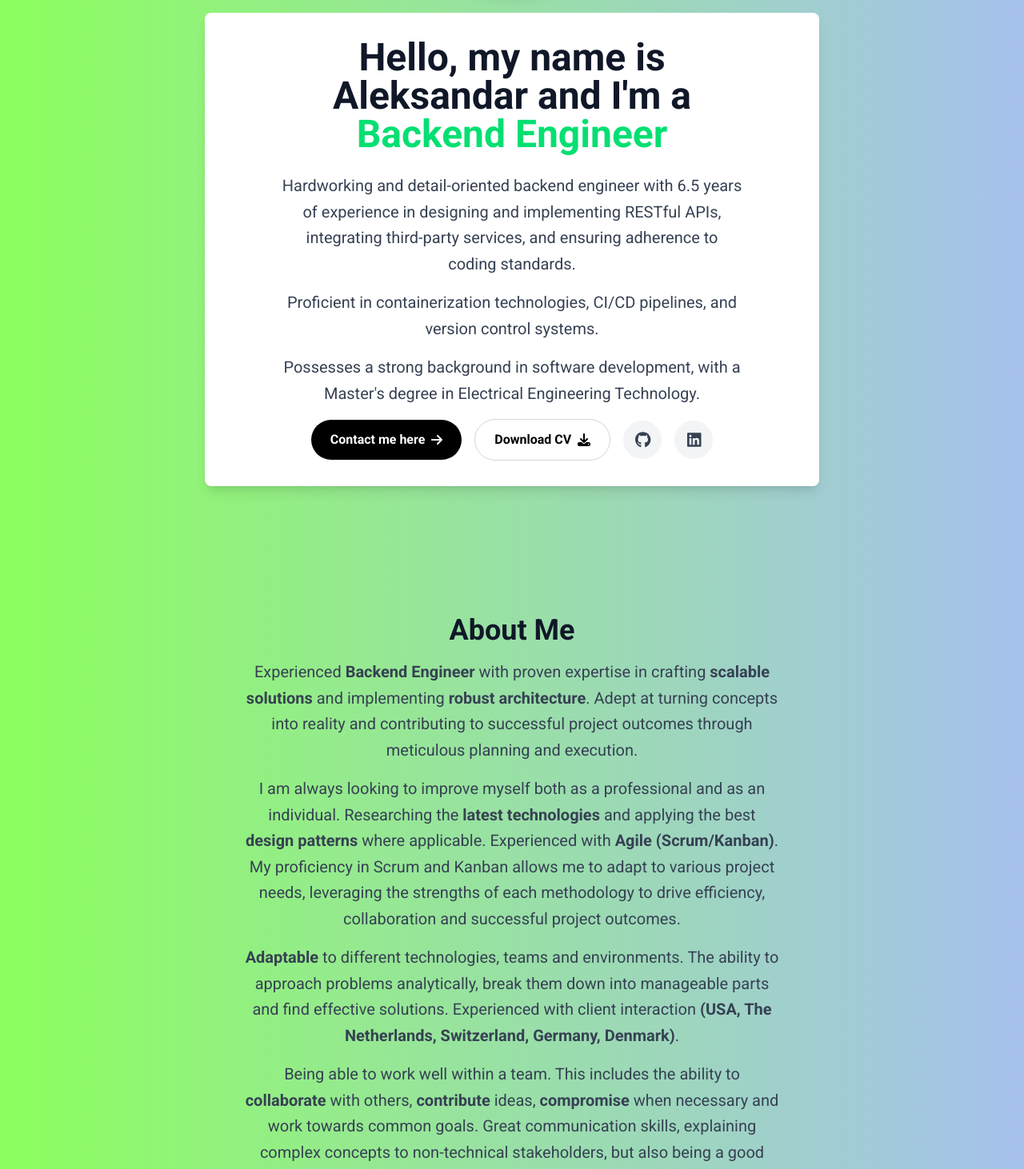
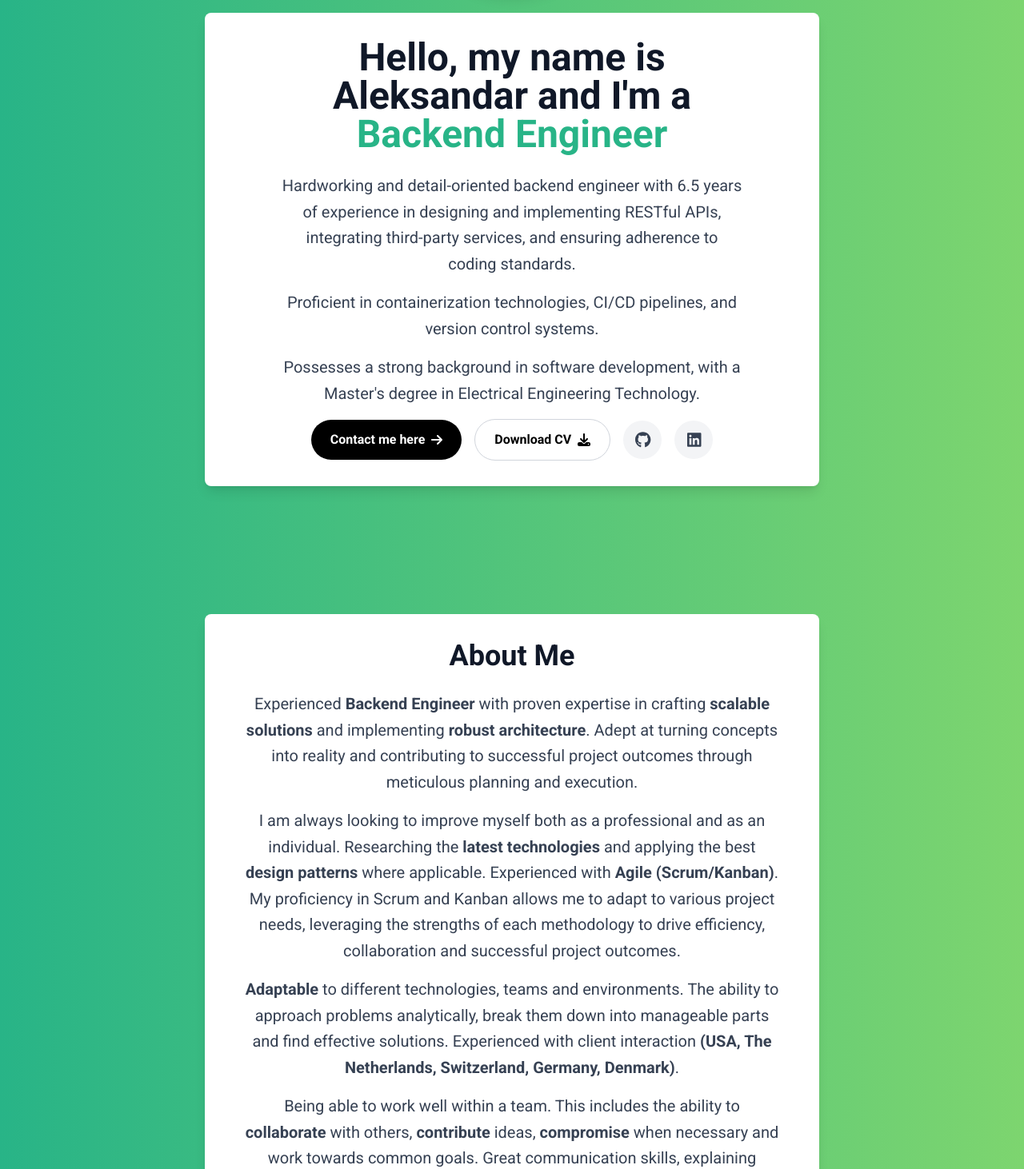
Before and after one commit to trencho/trencho.github.io, a React (Vite) app: page / in a window 1280 px wide. Shown: the part 440-1902 px from the top of the page at 80% size. Built offline with nearby package versions, Linux system fonts and the light colour scheme.

Commit message:
color changes (#1)
* color changes

```diff
--- a/src/components/About.tsx
+++ b/src/components/About.tsx
@@ -29,14 +29,18 @@ const About = () => {
   return (
     <motion.section
       id="about"
-      className={`items-center justify-center p-4 sm:p-8 lg:p-12 ${fadeIn ? "animate-smoothFadeIn" : ""}`}
+      className={`flex justify-center items-center p-4 sm:p-8 lg:p-12 ${fadeIn ? "animate-smoothFadeIn" : ""}`}
       initial="hidden"
       whileInView="visible"
       viewport={{ once: true }}
       variants={containerVariants}
     >
+      <motion.div
+        className={`w-full max-w-lg sm:max-w-3xl p-4 sm:p-8 rounded-lg shadow-lg ${darkMode ? "bg-[#444444]" : "bg-white bg-opacity-70"}`}
+        variants={containerVariants}
+      >
         <motion.h2
-        className={`"text-2xl sm:text-3xl lg:text-4xl font-bold text-center mb-4 sm:mb-6" ${darkMode ? "text-white" : "text-gray-900"}`}
+          className={`text-2xl sm:text-3xl lg:text-4xl font-bold text-center mb-4 sm:mb-6 ${darkMode ? "text-white" : "text-gray-900"}`}
           variants={itemVariants}
         >
           About Me
@@ -48,32 +52,38 @@ const About = () => {
         >
           <motion.p
             className={`text-base sm:text-lg lg:text-xl leading-relaxed mb-4 ${darkMode ? "text-white" : "text-gray-700"}`}
-          variants={itemVariants}>
+            variants={itemVariants}
+          >
             Experienced <b>Backend Engineer</b> with proven expertise in crafting <b>scalable solutions</b> and implementing <b>robust architecture</b>. Adept at turning concepts into
             reality and contributing to successful project outcomes through meticulous planning and execution.
           </motion.p>
           <motion.p
             className={`text-base sm:text-lg lg:text-xl leading-relaxed mb-4 ${darkMode ? "text-white" : "text-gray-700"}`}
-          variants={itemVariants}>
+            variants={itemVariants}
+          >
             I am always looking to improve myself both as a professional and as an individual. Researching the <b>latest technologies</b> and applying the best <b>design patterns </b>
             where applicable. Experienced with <b>Agile (Scrum/Kanban)</b>. My proficiency in Scrum and Kanban allows me to adapt to various project needs, leveraging the strengths of
             each methodology to drive efficiency, collaboration and successful project outcomes.
           </motion.p>
           <motion.p
             className={`text-base sm:text-lg lg:text-xl leading-relaxed mb-4 ${darkMode ? "text-white" : "text-gray-700"}`}
-          variants={itemVariants}>
+            variants={itemVariants}
+          >
             <b>Adaptable</b> to different technologies, teams and environments. The ability to approach problems analytically, break them down into manageable parts and find effective
             solutions. Experienced with client interaction <b>(USA, The Netherlands, Switzerland, Germany, Denmark)</b>.
           </motion.p>
           <motion.p
             className={`text-base sm:text-lg lg:text-xl leading-relaxed mb-4 ${darkMode ? "text-white" : "text-gray-700"}`}
-          variants={itemVariants}>
+            variants={itemVariants}
+          >
             Being able to work well within a team. This includes the ability to <b>collaborate</b> with others, <b>contribute</b> ideas, <b>compromise</b> when necessary and work
             towards common goals. Great communication skills, explaining complex concepts to non-technical stakeholders, but also being a good listener and collaborator within a team
             environment. Writing <b>clean, efficient code</b> helps ensure the quality and accuracy of the task.
           </motion.p>
         </motion.div>
+      </motion.div>
     </motion.section>
+
   );
 };
 
--- a/src/components/Contact.tsx
+++ b/src/components/Contact.tsx
@@ -93,7 +93,7 @@ const Contact = () => {
         Feel free to contact me directly at{" "}
         <a
           href="mailto:atrenchevski@gmail.com"
-          className={`font-semibold ${darkMode ? "text-teal-400" : "text-green-400"}`}
+          className={`font-semibold ${darkMode ? "text-teal-400" : "text-[#28b487]"}`}
         >
           atrenchevski@gmail.com
         </a>{" "}
--- a/src/components/Hero.tsx
+++ b/src/components/Hero.tsx
@@ -86,7 +86,7 @@ const Hero = () => {
             className={`text-3xl sm:text-4xl lg:text-5xl font-bold text-center mb-4 sm:mb-6 ${darkMode ? "text-white" : "text-gray-900"}`}
           >
             Hello, my name is Aleksandar and I&apos;m a {" "}
-            <span className="text-green-400 dark:text-teal-400">{text}</span>{" "}
+            <span className="text-[#28b487] dark:text-teal-400">{text}</span>{" "}
           </h1>
           <p
             className={`text-base sm:text-lg lg:text-xl leading-relaxed mb-4 ${darkMode ? "text-white" : "text-gray-700"}`}
--- a/src/components/Home.tsx
+++ b/src/components/Home.tsx
@@ -17,7 +17,7 @@ const Home = () => {
       style={{
         background: darkMode
           ? "linear-gradient(to right, #1e1e1e, #333333, #1e1e1e)"
-          : "linear-gradient(to right, #8cff5d, #a6c1ee)",
+          : "linear-gradient(to right, #28b487, #7dd56f)",
         animationDelay: "0s",
       }}
     >
--- a/src/components/Navbar.tsx
+++ b/src/components/Navbar.tsx
@@ -39,7 +39,7 @@ const Navbar = () => {
           >
             Home
             <span
-              className={`absolute bottom-0 left-0 w-full h-0.5 transform scale-x-0 group-hover:scale-x-100 transition-transform duration-500 ease-in-out origin-left ${darkMode ? "bg-teal-400" : "bg-green-700"
+              className={`absolute bottom-0 left-0 w-full h-0.5 transform scale-x-0 group-hover:scale-x-100 transition-transform duration-500 ease-in-out origin-left ${darkMode ? "bg-teal-400" : "bg-[#28b487]"
                 }`}
             ></span>
           </a>
@@ -53,7 +53,7 @@ const Navbar = () => {
           >
             About
             <span
-              className={`absolute bottom-0 left-0 w-full h-0.5 transform scale-x-0 group-hover:scale-x-100 transition-transform duration-500 ease-in-out origin-left ${darkMode ? "bg-teal-400" : "bg-green-700"
+              className={`absolute bottom-0 left-0 w-full h-0.5 transform scale-x-0 group-hover:scale-x-100 transition-transform duration-500 ease-in-out origin-left ${darkMode ? "bg-teal-400" : "bg-[#28b487]"
                 }`}
             ></span>
           </a>
@@ -67,7 +67,7 @@ const Navbar = () => {
           >
             Skills
             <span
-              className={`absolute bottom-0 left-0 w-full h-0.5 transform scale-x-0 group-hover:scale-x-100 transition-transform duration-500 ease-in-out origin-left ${darkMode ? "bg-teal-400" : "bg-green-700"
+              className={`absolute bottom-0 left-0 w-full h-0.5 transform scale-x-0 group-hover:scale-x-100 transition-transform duration-500 ease-in-out origin-left ${darkMode ? "bg-teal-400" : "bg-[#28b487]"
                 }`}
             ></span>
           </a>
@@ -81,7 +81,7 @@ const Navbar = () => {
           >
             Projects
             <span
-              className={`absolute bottom-0 left-0 w-full h-0.5 transform scale-x-0 group-hover:scale-x-100 transition-transform duration-500 ease-in-out origin-left ${darkMode ? "bg-teal-400" : "bg-green-700"
+              className={`absolute bottom-0 left-0 w-full h-0.5 transform scale-x-0 group-hover:scale-x-100 transition-transform duration-500 ease-in-out origin-left ${darkMode ? "bg-teal-400" : "bg-[#28b487]"
                 }`}
             ></span>
           </a>
@@ -95,7 +95,7 @@ const Navbar = () => {
           >
             Contact
             <span
-              className={`absolute bottom-0 left-0 w-full h-0.5 transform scale-x-0 group-hover:scale-x-100 transition-transform duration-500 ease-in-out origin-left ${darkMode ? "bg-teal-400" : "bg-green-700"
+              className={`absolute bottom-0 left-0 w-full h-0.5 transform scale-x-0 group-hover:scale-x-100 transition-transform duration-500 ease-in-out origin-left ${darkMode ? "bg-teal-400" : "bg-[#28b487]"
                 }`}
             ></span>
           </a>
--- a/src/components/ScrollToTopButton.tsx
+++ b/src/components/ScrollToTopButton.tsx
@@ -45,7 +45,7 @@ const ScrollToTopButton = () => {
           style={{
             background: darkMode
               ? "#4fd1c5"
-              : "#68d391",
+              : "#28b487",
           }}
           whileHover={{ scale: 1.2 }}
         >
```
Lines whose indentation alone changed are shown as unchanged.
